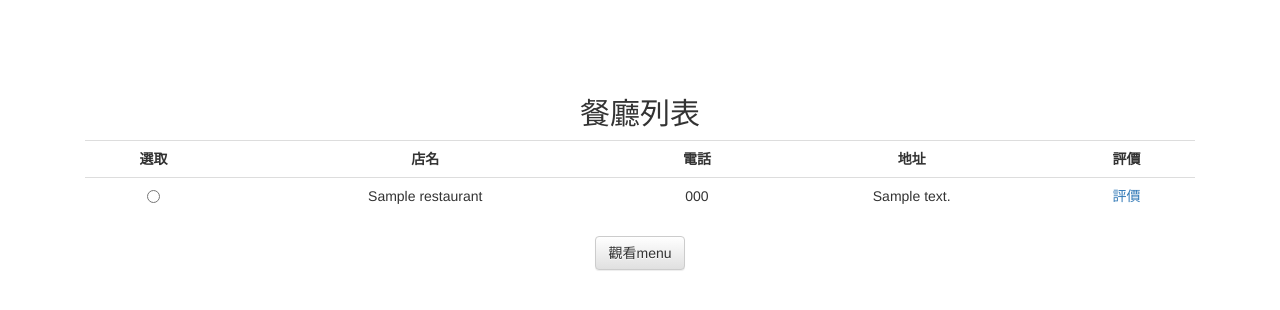
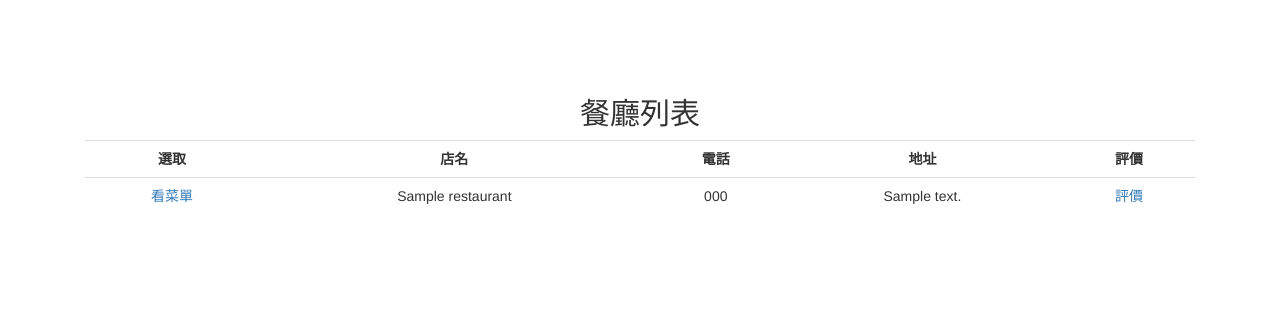
Before and after one commit to its-django/mysite, a Django app: page /restaurants_list/ in a window 1280 px wide. Shown: the part 51-361 px from the top of the page. Run offline with Django 3.2, Linux system fonts and the light colour scheme; a user stored in the database is signed in; tables that the repository leaves empty hold one stand-in row (values such as "Sample post"); some libraries are stand-ins or nearby versions.

Commit message:
Module_17 - 使用DetailView
1. 使用DetailView呈現單一餐廳資訊
2. 修改相關urls.py 及模版內容

```diff
--- a/mysite/mysite/urls.py
+++ b/mysite/mysite/urls.py
@@ -24,7 +24,7 @@ urlpatterns = patterns('',
     url(r'^(\d{1,2})/math/(\d{1,2})/$', views.math),
     url(r'^welcome/$', views.welcome),
 
-    url(r'^menu/$', restaurants.views.menu),
+    url(r'^menu/(?P<pk>\d+)/$', restaurants.views.MenuView.as_view()),
     url(r'^restaurants_list/$', restaurants.views.RestaurantsView.as_view()),
     url(r'^comment/(\d{1,5})/$', restaurants.views.comment),
 )
--- a/mysite/restaurants/templates/restaurants_list.html
+++ b/mysite/restaurants/templates/restaurants_list.html
@@ -4,7 +4,6 @@
 
 {% block content %}
         <h2>餐廳列表</h2>
-        <form action="/menu/" method="get">
         <table class="table table-hover">
             <tr>
                 <th>選取</th>
@@ -15,7 +14,7 @@
             </tr>
             {% for r in restaurants %}
             <tr>
-                 <td> <input type="radio" name="id" value="{{r.id}}"> </td>
+                <td> <a href="/menu/{{r.id}}/"> 看菜單 </td>
                 <td> {{ r.name }} </td>
                 <td> {{ r.phone_number }} </td>
                 <td> {{ r.address }} </td>
@@ -23,6 +22,4 @@
             </tr>
             {% endfor %}
         </table>
-        <input type="submit" value="觀看menu" class="btn btn-default">
-        </form>
 {% endblock %}
--- a/mysite/restaurants/views.py
+++ b/mysite/restaurants/views.py
@@ -7,24 +7,29 @@ from django.utils import timezone
 from django.contrib.auth.decorators import login_required, user_passes_test
 from django.views.generic.list import ListView
 from django.utils.decorators import method_decorator
+from django.views.generic.detail import DetailView
 
 from restaurants.models import Restaurant, Comment
 from restaurants.forms import CommentForm
 from restaurants.permissions import user_can_comment
 
 
-def menu(request):
-    """retrun a menu response
+class MenuView(DetailView):
 
-    :request: client request
-    :returns: http response
+    """show restaurant menu"""
 
-    """
-    if 'id' in request.GET and request.GET['id'] != '':
-        restaurant = Restaurant.objects.get(id=request.GET['id'])
-        return render_to_response('menu.html', locals())
-    else:
-        return HttpResponseRedirect("/restaurants_list/")
+    model = Restaurant
+    template_name = 'menu.html'
+    context_object_name = 'restaurant'
+
+    @method_decorator(login_required)
+    def dispatch(self, request, *args, **kwargs):
+        """ return decorated dispatch
+
+        :request: request
+        :returns: return origin dispatch
+        """
+        return super(MenuView, self).dispatch(request, *args, **kwargs)
 
 
 class RestaurantsView(ListView):
```
